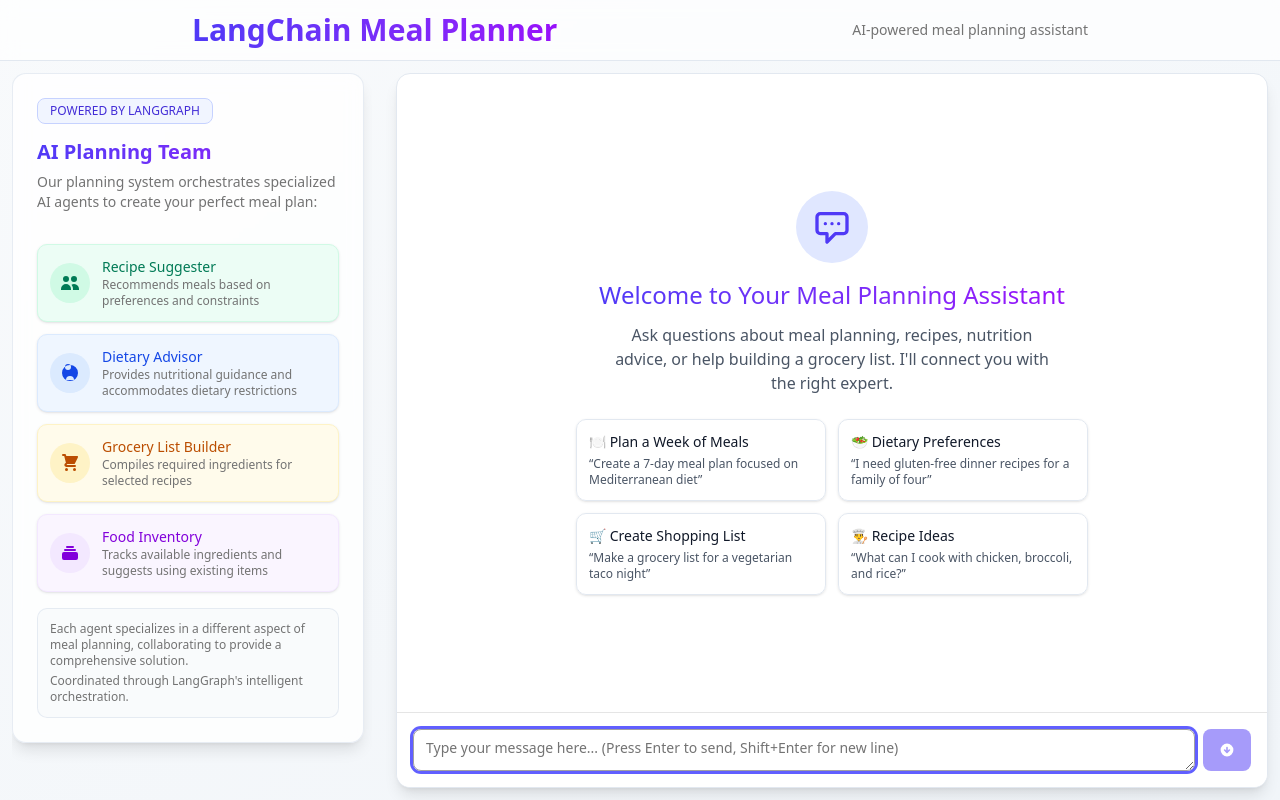
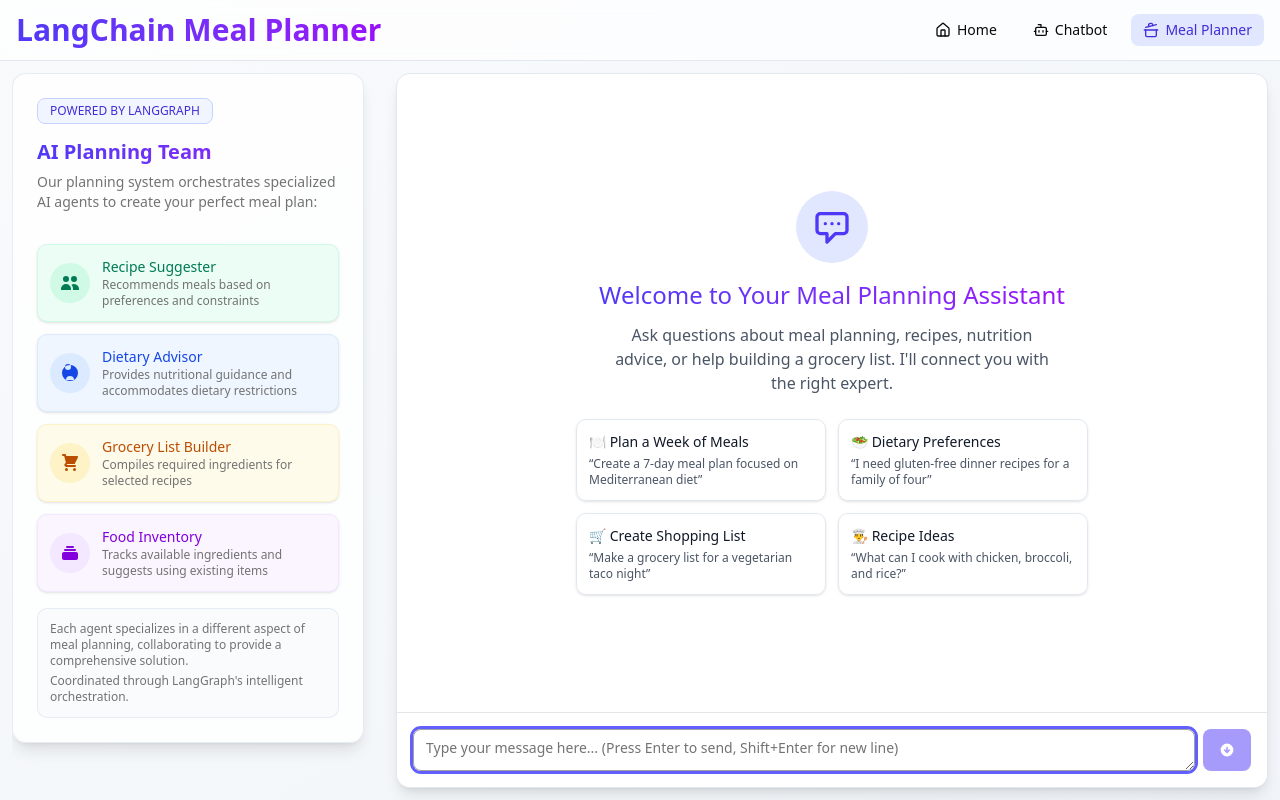
Before and after one commit to realrisman/langchain-integration-demo, a Next.js app: page /meal-planner in a window 1280 px wide. Built offline with nearby package versions, Linux system fonts and the light colour scheme.

Commit message:
refactor: add navigation links to MealPlannerPage header for improved accessibility and user navigation, enhancing overall layout and user experience

```diff
--- a/src/app/(app)/meal-planner/page.tsx
+++ b/src/app/(app)/meal-planner/page.tsx
@@ -6,6 +6,8 @@
   useMealPlannerStore,
   useMealPlannerActions,
 } from "@/store/meal-planner";
+import Link from "next/link";
+import { Home, Bot, CookingPot } from "lucide-react";
 
 export default function MealPlannerPage() {
   const { messages, inputValue, setInputValue, isLoading } =
@@ -37,15 +39,48 @@
 
   return (
     <div className="fixed inset-0 flex flex-col w-full h-screen bg-gradient-to-br from-slate-50 to-slate-100 dark:from-slate-900 dark:to-slate-800">
-      {/* Glass Morphism Header */}
+      {/* Glass Morphism Header with Navigation */}
       <header className="relative z-10 py-3 px-4 backdrop-blur-sm bg-white/70 dark:bg-slate-900/70 border-b border-slate-200 dark:border-slate-700">
-        <div className="max-w-4xl mx-auto flex items-center justify-between">
-          <h1 className="text-2xl md:text-3xl font-bold bg-clip-text text-transparent bg-gradient-to-r from-indigo-600 to-purple-600 dark:from-indigo-400 dark:to-purple-400">
-            LangChain Meal Planner
-          </h1>
-          <p className="hidden md:block text-sm text-muted-foreground max-w-xl">
-            AI-powered meal planning assistant
-          </p>
+        <div className=" mx-auto flex items-center justify-between">
+          <div className="flex items-center">
+            <h1 className="text-2xl md:text-3xl font-bold bg-clip-text text-transparent bg-gradient-to-r from-indigo-600 to-purple-600 dark:from-indigo-400 dark:to-purple-400">
+              LangChain Meal Planner
+            </h1>
+          </div>
+
+          {/* Navigation */}
+          <nav>
+            <ul className="flex gap-1 md:gap-3">
+              <li>
+                <Link
+                  href="/"
+                  className="inline-flex items-center justify-center whitespace-nowrap rounded-md px-3 py-1.5 text-sm font-medium transition-colors hover:bg-indigo-50 dark:hover:bg-indigo-950/30 hover:text-indigo-700 dark:hover:text-indigo-300"
+                >
+                  <Home className="h-4 w-4 mr-1.5" />
+                  <span className="hidden sm:inline">Home</span>
+                </Link>
+              </li>
+              <li>
+                <Link
+                  href="/chatbot"
+                  className="inline-flex items-center justify-center whitespace-nowrap rounded-md px-3 py-1.5 text-sm font-medium transition-colors hover:bg-indigo-50 dark:hover:bg-indigo-950/30 hover:text-indigo-700 dark:hover:text-indigo-300"
+                >
+                  <Bot className="h-4 w-4 mr-1.5" />
+                  <span className="hidden sm:inline">Chatbot</span>
+                </Link>
+              </li>
+              <li>
+                <Link
+                  href="/meal-planner"
+                  className="inline-flex items-center justify-center whitespace-nowrap rounded-md px-3 py-1.5 text-sm font-medium bg-indigo-100 dark:bg-indigo-900/50 text-indigo-700 dark:text-indigo-300"
+                  aria-current="page"
+                >
+                  <CookingPot className="h-4 w-4 mr-1.5" />
+                  <span className="hidden sm:inline">Meal Planner</span>
+                </Link>
+              </li>
+            </ul>
+          </nav>
         </div>
       </header>
 
```
